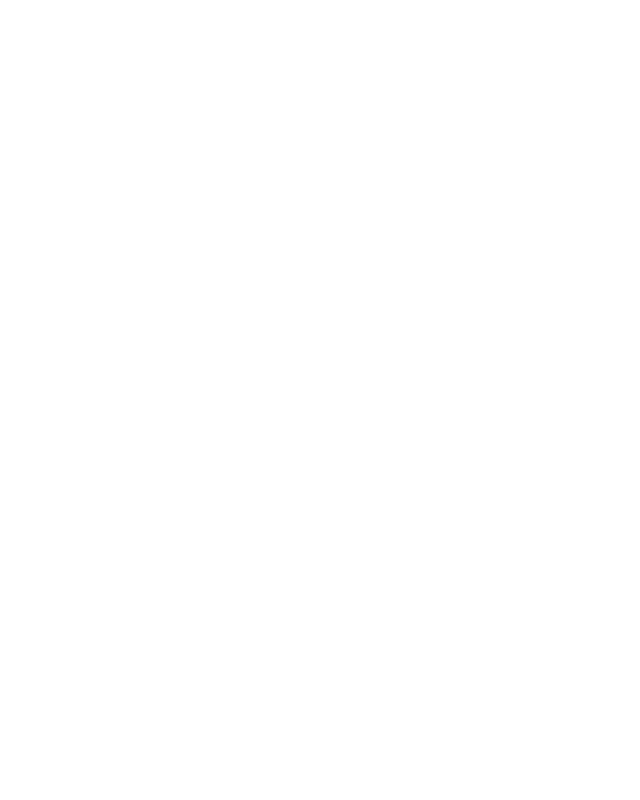
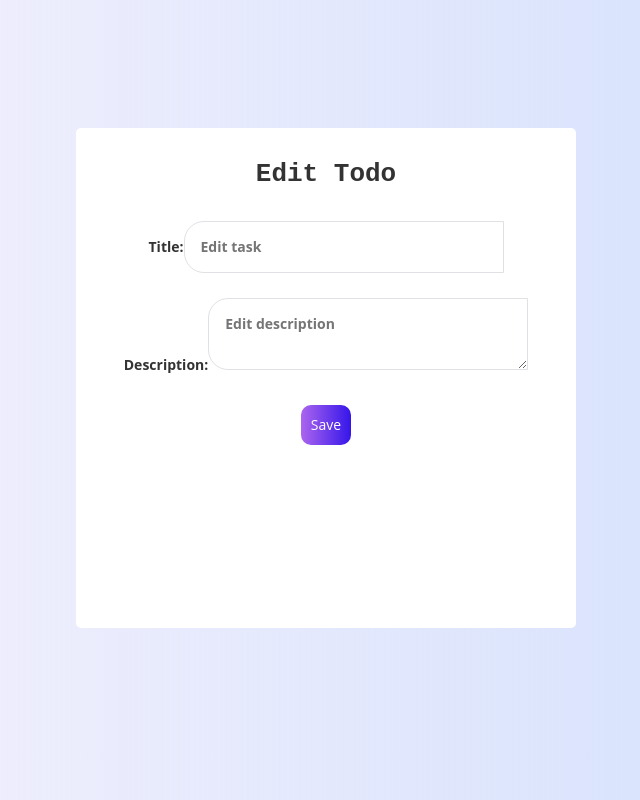
Before and after one commit to kanadamprathima/BackstageFrontEnd, a React (Create React App) app: page /users/1/todos/1/edit in a window 1280 px wide. Before the commit this address had no page. Shown: the whole page, without its empty margins (314-954 px from the left). Built offline with nearby package versions, Linux system fonts and the light colour scheme; no server answers.

Commit message:
featured editTodo

```diff
--- a/src/App.tsx
+++ b/src/App.tsx
@@ -8,7 +8,7 @@ import Login from "./Components/Login";
 import { Routes, Route } from "react-router-dom";
 import TodoDetail from "./Components/TodoDetail";
 import TodoForm from "./Components/TodoForm";
-
+import EditTodoForm from "./Components/EditTodoForm";
 const App: React.FC = () => {
   const [isLoggedIn, setIsLoggedIn] = useState(false);
   const handleLogin = () => {
@@ -21,6 +21,10 @@ const App: React.FC = () => {
       <Route path="/users/:userId/todos" element={<TodoList />} />
       <Route path="/users/:userId/todos/:todoId" element={<TodoDetail />} />
       <Route path="/users/:userId/todos/new" element={<TodoForm />} />
+      <Route
+        path="/users/:userId/todos/:todoId/edit"
+        element={<EditTodoForm />}
+      />
     </Routes>
   );
 };
--- /dev/null
+++ b/src/Components/EditTodoForm.tsx
@@ -0,0 +1,91 @@
+import React, { useState, useEffect } from "react";
+import axios from "axios";
+import { API_URL } from "../config/constants";
+import { useNavigate, useParams } from "react-router-dom";
+import { Todo } from "../types/type";
+
+const EditTodoForm = () => {
+  const { userId, todoId } = useParams();
+  const [todo, setTodo] = useState<Todo | null>(null);
+  const [title, setTitle] = useState(todo?.description || "");
+  const [description, setDescription] = useState(todo?.description || "");
+
+  const navigate = useNavigate();
+
+  const handleEdit = async (event: React.FormEvent<HTMLFormElement>) => {
+    event.preventDefault();
+    // if (!title || !description) {
+    //   return;
+    // }
+
+    const updatedTodo = {
+      title,
+      description,
+    };
+    //fetch data from API to update todo
+    const response = await axios.put(
+      `${API_URL}/users/${userId}/todos/${todoId}`,
+      updatedTodo
+    );
+
+    console.log("update todo", response);
+    navigate(`/users/${userId}/todos/${todoId}`);
+  };
+  useEffect(() => {
+    const fetchTodo = async () => {
+      try {
+        const response = await axios.get<Todo>(
+          `${API_URL}/users/${userId}/todos/${todoId}`
+        );
+        console.log("responsefrom fetchtodo", response);
+        setTodo(response.data);
+        setTitle(response.data.title);
+        setDescription(response.data.description);
+      } catch (error) {
+        console.error(error);
+      }
+    };
+
+    fetchTodo();
+  }, [userId, todoId]);
+
+  return (
+    <div className="todo-app">
+      <div className="card-body">
+        <h1>Edit Todo</h1>
+        <form onSubmit={handleEdit}>
+          <div className="mb-3">
+            <label>
+              Title:
+              <input
+                type="text"
+                className="todo-input"
+                placeholder="Edit task"
+                value={title}
+                onChange={(event) => setTitle(event.target.value)}
+              />
+            </label>
+          </div>
+          <br />
+          <div className="mb-3">
+            <label>
+              Description:
+              <textarea
+                placeholder="Edit description"
+                className="todo-input"
+                value={description}
+                onChange={(event) => setDescription(event.target.value)}
+              ></textarea>
+            </label>
+          </div>
+          <br />
+          <button type="submit" className="todo-button">
+            Save
+          </button>
+        </form>
+      </div>
+    </div>
+  );
+};
+
+export default EditTodoForm;
--- a/src/Components/TodoDetail.tsx
+++ b/src/Components/TodoDetail.tsx
@@ -7,6 +7,8 @@ import { API_URL } from "../config/constants";
 const TodoDetail: React.FC = () => {
   const [todo, setTodo] = useState<Todo | null>(null);
   const { userId, todoId } = useParams<{ userId: string; todoId: string }>();
+  const [title, setTitle] = useState("");
+  const [description, setDescription] = useState("");
   const navigate = useNavigate();
 
   useEffect(() => {
@@ -14,14 +16,21 @@ const TodoDetail: React.FC = () => {
       const response = await axios.get<Todo>(
         `${API_URL}/users/${userId}/todos/${todoId}`
       );
+      console.log("tododetails", response);
       setTodo(response.data);
+      setTitle(response.data.title);
+      setDescription(response.data.description);
     };
 
     fetchTodo();
   }, [userId, todoId]);
 
-  const handleEdit = () => {
-    // navigate(`/users/${userId}/todos/${todoId}/edit`);
+  const handleEdit = async () => {
+    // const updatedTodo = await axios.put(
+    //   `${API_URL}/users/${userId}/todos/${todoId}`,
+    //   { title, description }
+    // );
+    navigate(`/users/${userId}/todos/${todoId}/edit`);
   };
 
   const handleDelete = async () => {
--- a/src/Components/TodoForm.tsx
+++ b/src/Components/TodoForm.tsx
@@ -4,7 +4,6 @@ import { API_URL } from "../config/constants";
 import { useNavigate } from "react-router-dom";
 import { useParams } from "react-router-dom";
 import { Todo } from "../types/type";
-import { useEffect } from "react";
 
 const TodoForm = () => {
   const [title, setTitle] = useState("");
```
